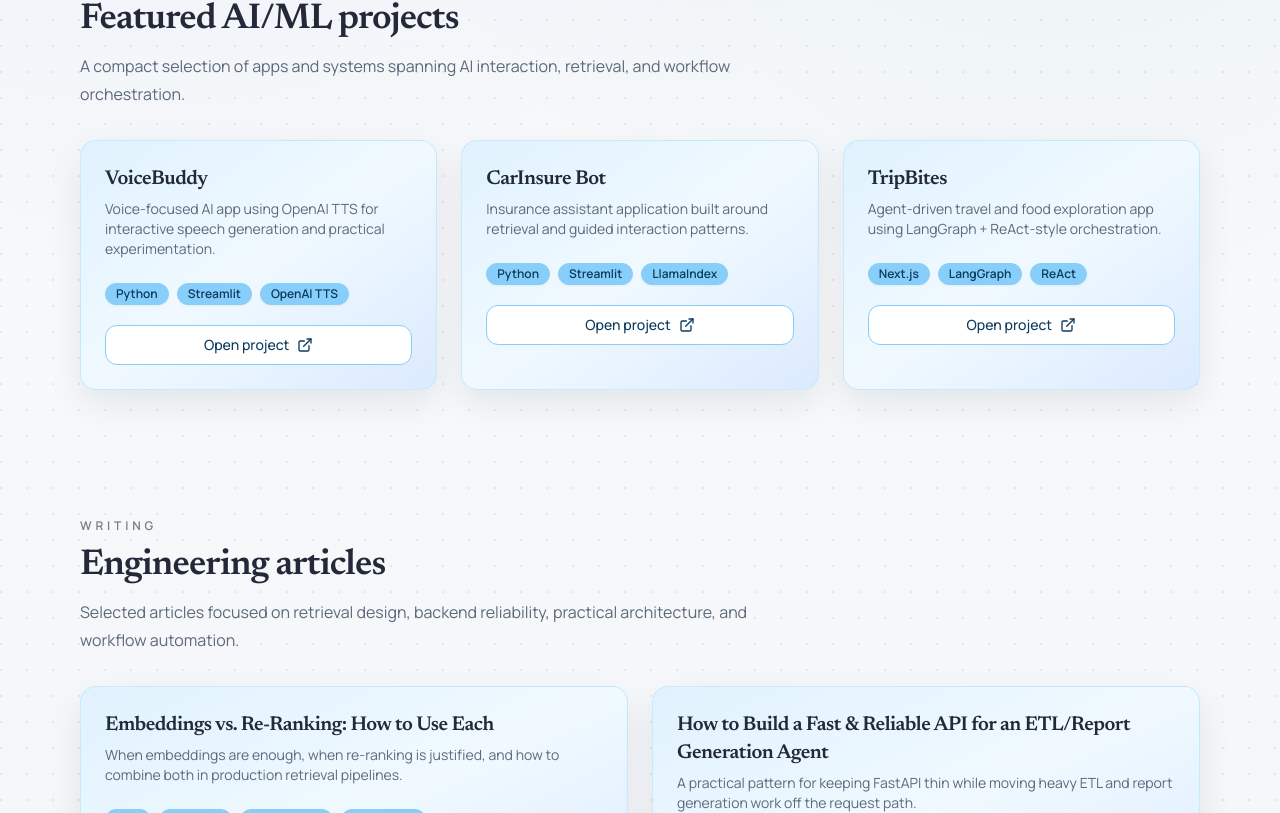
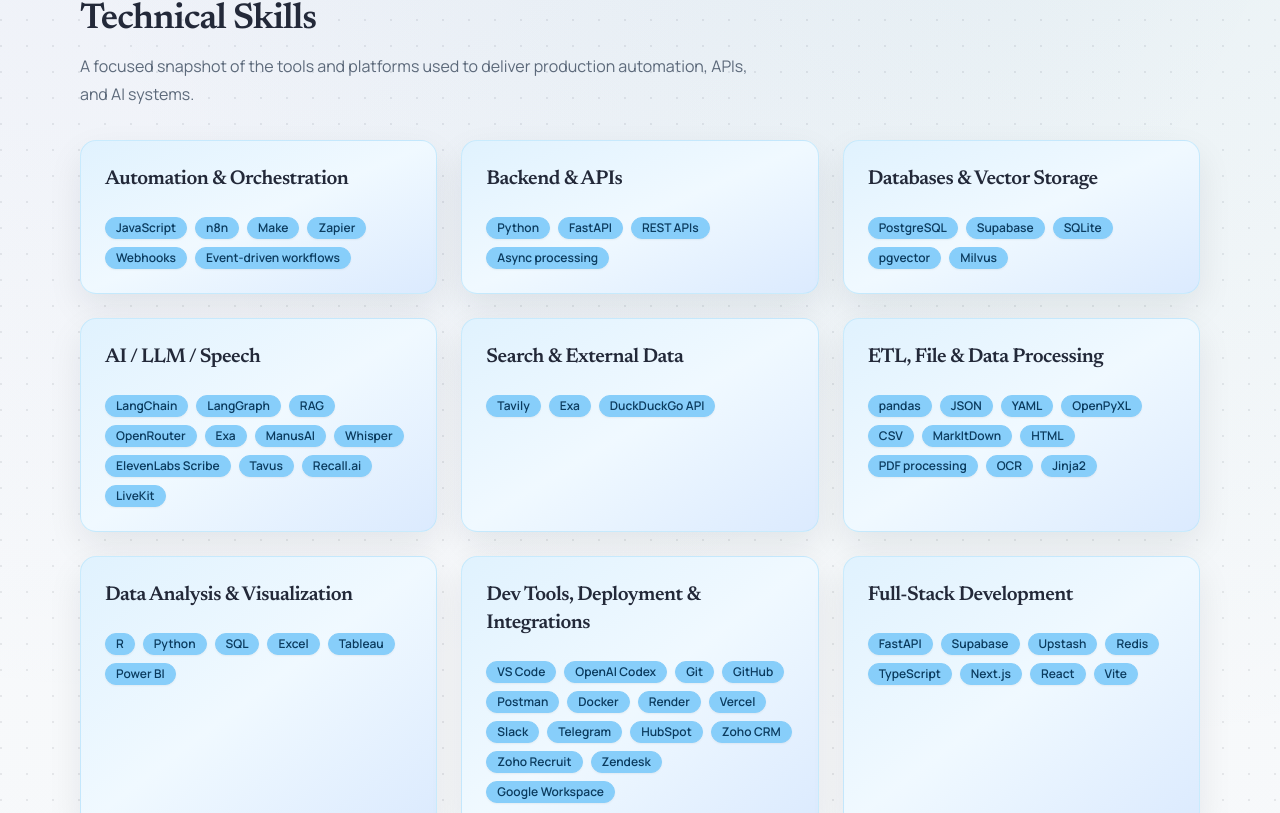
Before and after one commit to rnx2024/rhannybelleurbis, a Next.js app: page / in a window 1280 px wide. Shown: the part 787-1600 px from the top of the page. Built offline with nearby package versions, Linux system fonts and the light colour scheme.

Commit message:
update-resume-ui
# Conflicts:
#	public/rhanny-belle-urbis-resume.pdf

```diff
--- a/app/layout.tsx
+++ b/app/layout.tsx
@@ -5,9 +5,9 @@
 import { profile } from "@/data/site";
 import { Manrope, Newsreader } from "next/font/google";
 
-const isProd = process.env.NODE_ENV === "production";
+const isGithubPages = process.env.GITHUB_PAGES === "true";
 const repo = "/rhannybelleurbis";
-const faviconSrc = isProd ? `${repo}/rnx-logo.png` : "/rnx-logo.png";
+const faviconSrc = isGithubPages ? `${repo}/rnx-logo.png` : "/rnx-logo.png";
 
 const manrope = Manrope({
   subsets: ["latin"],
--- a/app/page.tsx
+++ b/app/page.tsx
@@ -8,13 +8,80 @@
 const featuredProjects = projectCategories.flatMap((category) => category.items).slice(0, 3);
 const featuredArticles = articles.slice(0, 4);
 
+const technicalSkills = [
+  {
+    title: "Automation & Orchestration",
+    items: ["JavaScript", "n8n", "Make", "Zapier", "Webhooks", "Event-driven workflows"],
+  },
+  {
+    title: "Backend & APIs",
+    items: ["Python", "FastAPI", "REST APIs", "Async processing"],
+  },
+  {
+    title: "Databases & Vector Storage",
+    items: ["PostgreSQL", "Supabase", "SQLite", "pgvector", "Milvus"],
+  },
+  {
+    title: "AI / LLM / Speech",
+    items: [
+      "LangChain",
+      "LangGraph",
+      "RAG",
+      "OpenRouter",
+      "Exa",
+      "ManusAI",
+      "Whisper",
+      "ElevenLabs Scribe",
+      "Tavus",
+      "Recall.ai",
+      "LiveKit",
+    ],
+  },
+  {
+    title: "Search & External Data",
+    items: ["Tavily", "Exa", "DuckDuckGo API"],
+  },
+  {
+    title: "ETL, File & Data Processing",
+    items: ["pandas", "JSON", "YAML", "OpenPyXL", "CSV", "MarkItDown", "HTML", "PDF processing", "OCR", "Jinja2"],
+  },
+  {
+    title: "Data Analysis & Visualization",
+    items: ["R", "Python", "SQL", "Excel", "Tableau", "Power BI"],
+  },
+  {
+    title: "Dev Tools, Deployment & Integrations",
+    items: [
+      "VS Code",
+      "OpenAI Codex",
+      "Git",
+      "GitHub",
+      "Postman",
+      "Docker",
+      "Render",
+      "Vercel",
+      "Slack",
+      "Telegram",
+      "HubSpot",
+      "Zoho CRM",
+      "Zoho Recruit",
+      "Zendesk",
+      "Google Workspace",
+    ],
+  },
+  {
+    title: "Full-Stack Development",
+    items: ["FastAPI", "Supabase", "Upstash", "Redis", "TypeScript", "Next.js", "React", "Vite"],
+  },
+];
+
 export default function HomePage() {
   return (
     <main>
       <section className="mx-auto max-w-6xl px-4 pb-16 pt-16 md:pb-24 md:pt-24">
         <div className="grid gap-10 md:grid-cols-[1.2fr_0.8fr] md:items-end">
           <div className="space-y-6">
-            <Badge className="w-fit">AI Agents • Backend Systems • Workflow Automation • ETL Pipelines</Badge>
+            <Badge className="w-fit">AI Agents • Backend Systems • Workflow Automation • ETL Pipelines • Full Stack Apps</Badge>
             <div className="space-y-4">
               <h1 className="font-display max-w-4xl text-4xl font-semibold tracking-tight text-foreground md:text-6xl md:leading-[1.05]">
                 Building dependable AI systems for real business operations.
@@ -55,6 +122,32 @@
               </div>
             </CardContent>
           </Card>
+        </div>
+      </section>
+
+      <section className="mx-auto max-w-6xl px-4 py-16">
+        <SectionHeading
+          eyebrow="Technical skills"
+          title="Technical Skills"
+          description="A focused snapshot of the tools and platforms used to deliver production automation, APIs, and AI systems."
+        />
+        <div className="mt-8 grid gap-6 md:grid-cols-2 xl:grid-cols-3">
+          {technicalSkills.map((group) => (
+            <Card key={group.title}>
+              <CardHeader>
+                <CardTitle className="text-xl">{group.title}</CardTitle>
+              </CardHeader>
+              <CardContent>
+                <div className="flex flex-wrap gap-2">
+                  {group.items.map((item) => (
+                    <Badge key={item} variant="secondary">
+                      {item}
+                    </Badge>
+                  ))}
+                </div>
+              </CardContent>
+            </Card>
+          ))}
         </div>
       </section>
 
--- a/components/site-header.tsx
+++ b/components/site-header.tsx
@@ -9,7 +9,8 @@
   { href: "/articles", label: "Articles" },
 ];
 
-const logoSrc = process.env.NODE_ENV === "production" ? "/rhannybelleurbis/rnx-logo.png" : "/rnx-logo.png";
+const isGithubPages = process.env.GITHUB_PAGES === "true";
+const logoSrc = isGithubPages ? "/rhannybelleurbis/rnx-logo.png" : "/rnx-logo.png";
 
 export function SiteHeader() {
   return (
```
